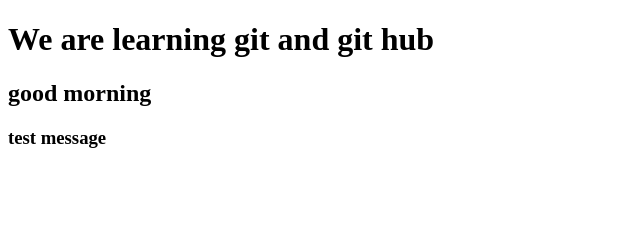
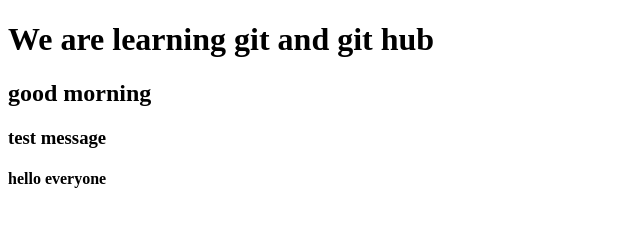
Before and after one commit to BhaktiJadhav3/gitpractice, a plain HTML site: page index.html in a window 1280 px wide. Shown: the whole page, without its empty margins (0-640 px from the left). Drawn offline with Linux system fonts and the light colour scheme.

Commit message:
hello everyone added

```diff
--- a/index.html
+++ b/index.html
@@ -7,5 +7,6 @@
         <H1>We are learning git and git hub</H1>
         <h2>good morning</h2>
         <h3>test message</h3>
+        <h4>hello everyone</h4>
     </BODY>
 </html>
```
